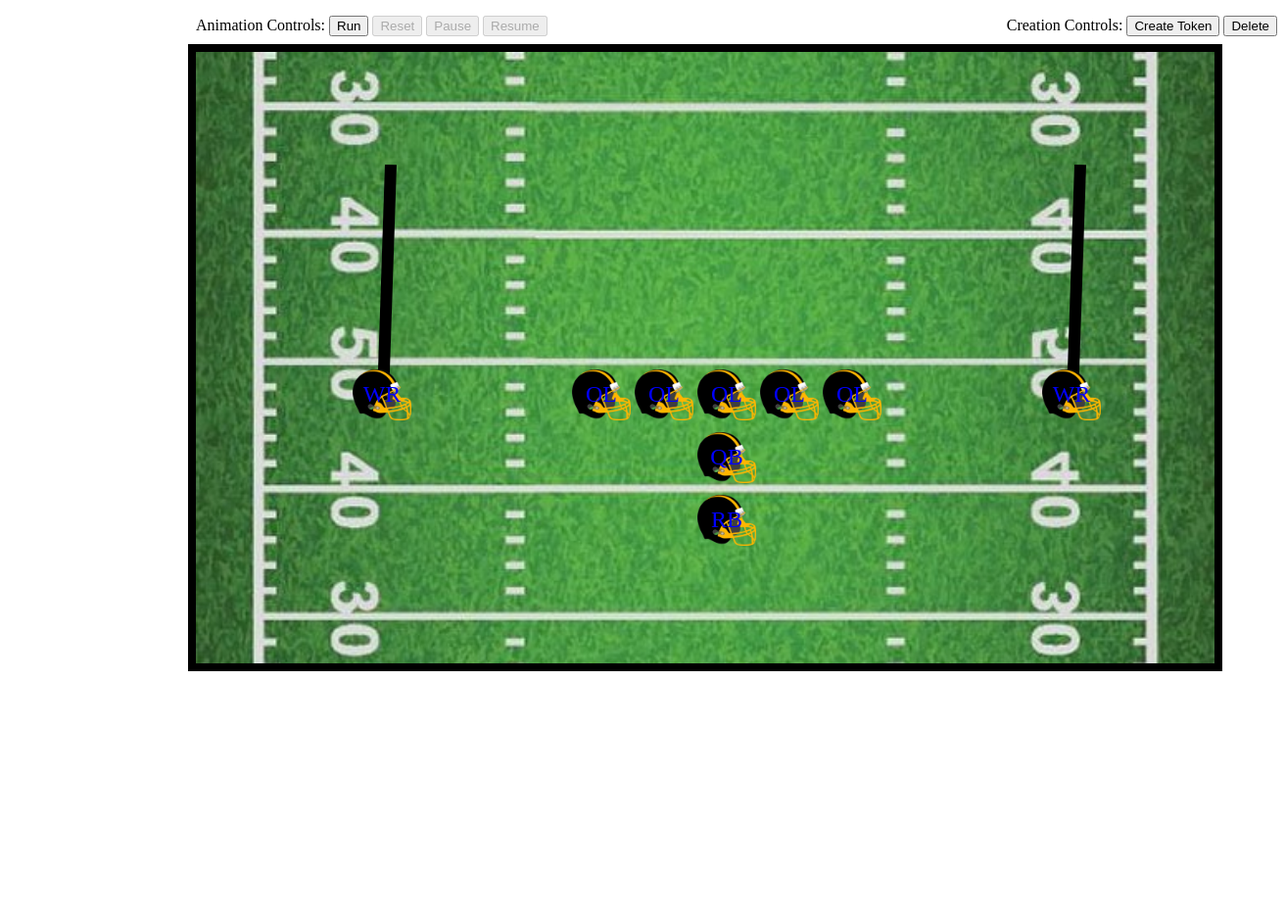
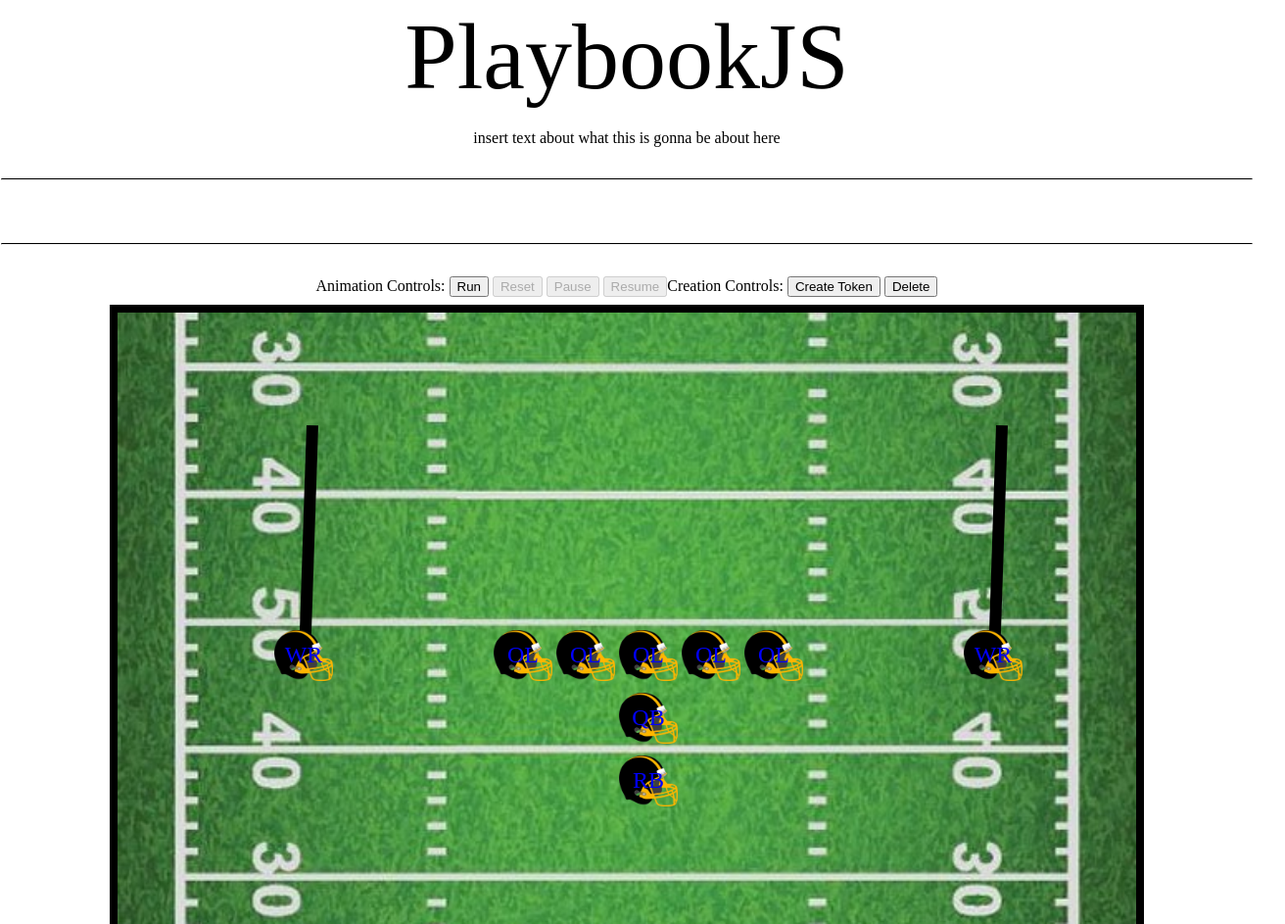
Before and after one commit to Dan-Nava/PlaybookJS, a website: page pub/examples.html in a window 1280 px wide. Shown: the top 943 px of the page at 98% size, 1312 px wide, since content can reach past the window. Before the commit the page ends 800 px from the top, so only its background shows below. Drawn offline with nearby package versions, Linux system fonts and the light colour scheme.

Commit message:
building example site

```diff
--- a/pub/examples.html
+++ b/pub/examples.html
@@ -1,7 +1,8 @@
 <!DOCTYPE html>
 <!-- URL is https://afternoon-ocean-99848.herokuapp.com/ -->
 <html lang="en">
- <head link >
+ <head>
+     <link rel="stylesheet" href="style.css">
     <meta charset="utf-8">
     <meta name="viewport" content="width=device-width, initial-scale=1">
 
@@ -11,20 +12,25 @@
     <script defer type="text/javascript" src='js/examples.js'></script>
 
  </head>
- <body style="display: flex; flex-direction: column; width: 70em; margin-left: 12em;">
-    <div style = 'display: flex; flex-direction: row; justify-content: space-between; margin: 0.5em'>
-        <div>
+ <body id='main-body'>
+    <div id='title'> PlaybookJS </div>
+    <div id='infoText'> insert text about what this is gonna be about here </div>
+    <hr class='solid'>
+    <div id='nav-bar'></div>
+    <hr class='solid'>
+    <div id='example-1-button-bar'>
+        <span id='animation-controls'>
             Animation Controls:
             <button id='run-button' onclick= run()> Run </button>
             <button id='reset-button' onclick= reset()> Reset </button>
             <button id='pause-button' onclick= pause()> Pause </button>
             <button id='unpause-button' onclick= resume()> Resume </button>
-        </div>
-        <div>
+        </span>
+        <span id='creation-controls'>
             Creation Controls:
             <button id='create-button' onclick= makeToken()> Create Token </button>
             <button id='delete-button' onclick= deleteObject()> Delete </button>
-        </div>
+        </span>
      </div>
      <div id='field-container'></div>
  </body>
--- /dev/null
+++ b/pub/style.css
@@ -0,0 +1,24 @@
+#main-body {
+    display: flex;
+    flex-direction: column;
+    align-items: center;
+    margin: 0.1em;
+}
+
+#example-1-button-bar{
+    display: flex;
+    flex-direction: row;
+    justify-content: space-between;
+    margin-bottom: 0.5em;
+}
+
+#title{
+    font-size: 6em;
+    margin-bottom: 0.2em;
+}
+
+hr.solid{
+    margin: 2em;
+    border-top: 0.1em solid black;
+    width:100%;
+}
```
